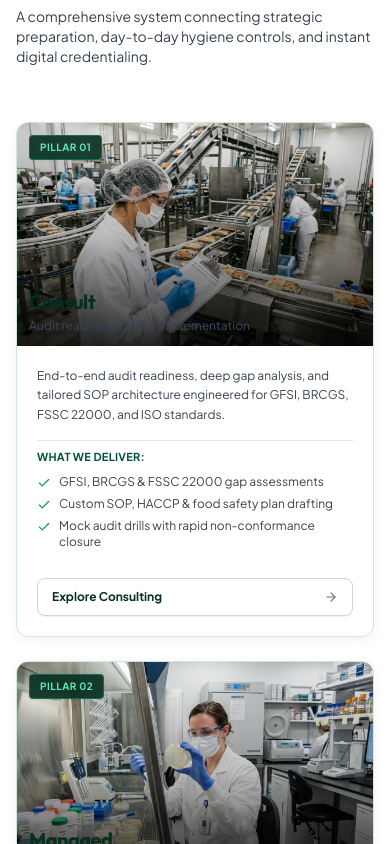
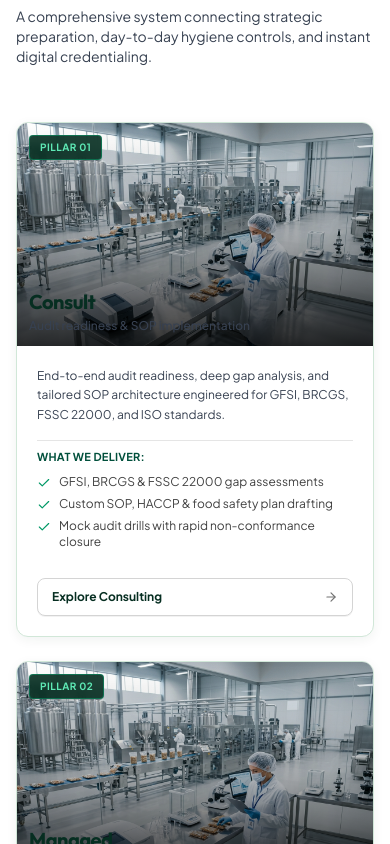
Before and after one commit to vkchoudhary05/essor, a React (Vite) app: page / in a window 390 px wide. Shown: the part 1320-2164 px from the top of the page. Built offline with nearby package versions, Linux system fonts and the light colour scheme; no server answers.

Commit message:
mobile image

```diff
--- a/src/components/home/HeroSection.tsx
+++ b/src/components/home/HeroSection.tsx
@@ -458,12 +458,15 @@ export const HeroSection: React.FC<HeroSectionProps> = ({
               >
                 {/* Real Photographic Card Header */}
                 <div className="relative aspect-[16/10] overflow-hidden bg-emerald-50/40">
-                  <img
-                    src={pillar.image}
-                    alt={pillar.alt}
-                    referrerPolicy="no-referrer"
-                    className="w-full h-full object-cover group-hover:scale-106 transition-transform duration-700 ease-out"
-                  />
+
+<img
+  src={heroImage}
+  alt="Food safety auditor reviewing a clean food production facility"
+  className="w-full h-full object-cover object-center"
+  loading="eager"
+  fetchPriority="high"
+/>
+
                   <div className="absolute inset-0 bg-gradient-to-t from-black/80 via-black/20 to-transparent" />
 
                   {/* Pillar Number Tag */}
```
